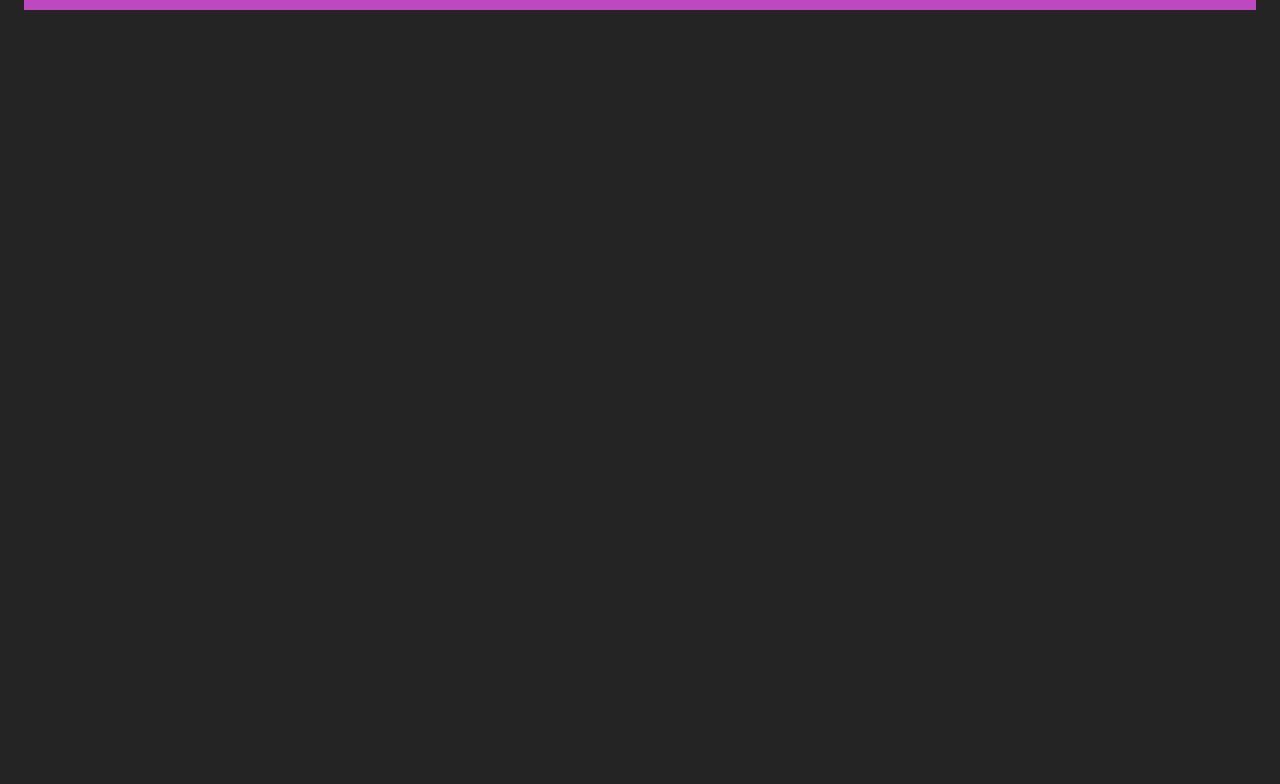
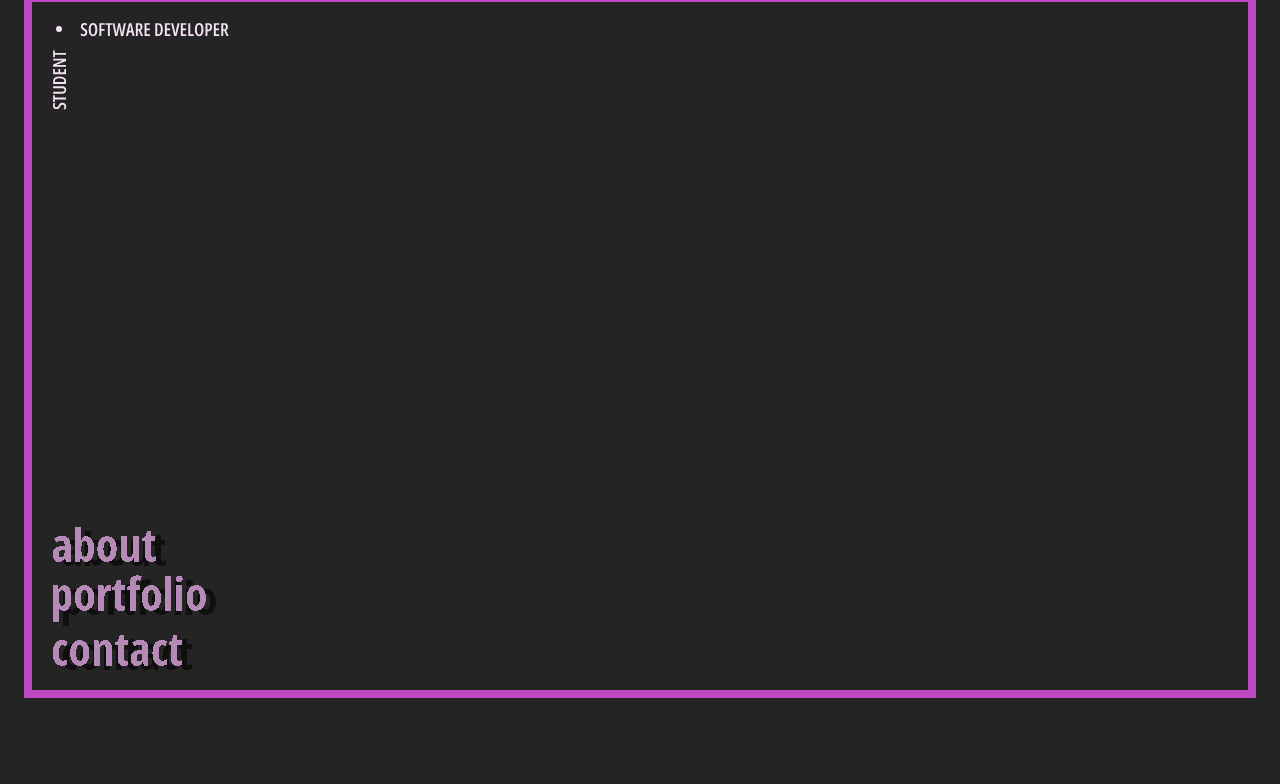
Before and after one commit to benkubin/benkubin.com, a website: page index.html in a window 1280 px wide. Shown: the part 78-862 px from the top of the page. Before the commit the page ends 800 px from the top, so only its background shows below. Drawn offline with Linux system fonts and the light colour scheme.

Commit message:
Allowed overflow

```diff
--- a/index.html
+++ b/index.html
@@ -10,7 +10,7 @@
     <title>BEN KUBIN</title>
     <link rel="stylesheet" href="./public/build/tailwind.css">
 </head>
-<body class=h-screen">
+<body class="h-screen">
 <header>
     <div class="w-full h-17 flex flex-col justify-center items-center" id="topnav">
         <svg width="222" height="62" viewBox="0 0 222 62" fill="none"
```
